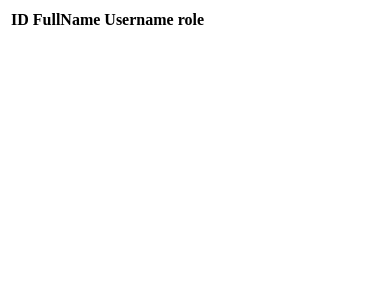
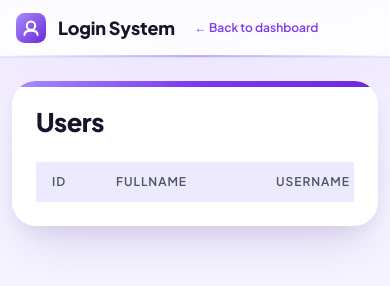
Before and after one commit to james-sed/login-system-grupo, a website: page public/view-users.html in a window 390 px wide. Drawn offline with Linux system fonts and the light colour scheme; no server answers.

Commit message:
Redesign Admin view-users UI

```diff
--- /dev/null
+++ b/public/css/view-users.css
@@ -0,0 +1,383 @@
+:root {
+  /* palette — shared with signin.css / dashboard.css */
+  --color-bg: #f5f3ff;
+  --color-bg-glow: rgba(124, 58, 237, 0.14);
+  --color-surface: #ffffff;
+  --color-text: #17132b;
+  --color-text-muted: #4b5563;
+  --color-placeholder: #6b7280;
+  --color-border: #ebe7ff;
+  --color-input-border: #d6d1ec;
+  --color-accent: #7c3aed;
+  --color-accent-strong: #6d28d9;
+  --color-accent-light: #a78bfa;
+  --color-accent-soft: #ede9fe;
+  --color-accent-border: #ddd6fe;
+  --color-danger: #dc2626;
+  --color-danger-hover: #fef2f2;
+  --color-topbar-bg: rgba(255, 255, 255, 0.85);
+
+  /* spacing */
+  --space-2xs: 0.25rem;
+  --space-xs: 0.5rem;
+  --space-sm: 0.75rem;
+  --space-md: 1rem;
+  --space-lg: 1.5rem;
+  --space-xl: 2.5rem;
+  --space-2xl: 3rem;
+  --card-padding: 40px;
+
+  /* radii + shadows */
+  --radius-sm: 10px;
+  --radius-md: 16px;
+  --radius-lg: 24px;
+  --radius-pill: 999px;
+  --shadow-topbar: 0 1px 0 rgba(76, 29, 149, 0.06);
+  --shadow-card: 0 24px 48px -16px rgba(76, 29, 149, 0.2),
+    0 8px 20px rgba(23, 19, 43, 0.05);
+
+  /* type */
+  --font: "Plus Jakarta Sans", Arial, Helvetica, sans-serif;
+  --fs-xs: 0.75rem;
+  --fs-sm: 0.875rem;
+  --fs-md: 1rem;
+  --fs-lg: 1.125rem;
+  --fs-heading: clamp(1.6rem, 5vw, 2rem);
+
+  --ease: cubic-bezier(0.22, 1, 0.36, 1);
+}
+
+* {
+  box-sizing: border-box;
+}
+
+body {
+  display: flex;
+  flex-direction: column;
+  min-height: 100vh;
+  margin: 0;
+  font-family: var(--font);
+  color: var(--color-text);
+  background:
+    radial-gradient(700px 360px at 50% -10%, var(--color-bg-glow), transparent 70%),
+    var(--color-bg);
+}
+
+.topbar {
+  position: relative;
+  display: flex;
+  align-items: center;
+  justify-content: space-between;
+  gap: var(--space-md);
+  padding: 0.9rem var(--space-xl);
+  background: var(--color-topbar-bg);
+  backdrop-filter: blur(8px);
+  border-bottom: 1px solid var(--color-border);
+  box-shadow: var(--shadow-topbar);
+  animation: rise-in 0.45s var(--ease) both;
+}
+
+.topbar::after {
+  content: "";
+  position: absolute;
+  left: 0;
+  right: 0;
+  bottom: -1px;
+  height: 2px;
+  background: linear-gradient(
+    90deg,
+    transparent,
+    var(--color-accent-light),
+    transparent
+  );
+  opacity: 0.7;
+}
+
+.topbar-brand {
+  display: flex;
+  align-items: center;
+  flex-wrap: wrap;
+  gap: var(--space-sm);
+}
+
+.brand-mark {
+  flex-shrink: 0;
+  display: block;
+}
+
+.brand-name {
+  font-size: var(--fs-lg);
+  font-weight: 800;
+  letter-spacing: -0.01em;
+  color: var(--color-text);
+}
+
+.topbar-back {
+  display: inline-flex;
+  align-items: center;
+  padding: var(--space-2xs) var(--space-xs);
+  font-size: var(--fs-sm);
+  font-weight: 600;
+  color: var(--color-accent);
+  text-decoration: none;
+  background: transparent;
+  border-radius: var(--radius-sm);
+  transition: background-color 0.2s ease, color 0.2s ease;
+}
+
+.topbar-back:hover {
+  color: var(--color-accent-strong);
+  background: var(--color-accent-soft);
+}
+
+.topbar-back:focus-visible {
+  outline: 2px solid var(--color-accent);
+  outline-offset: 2px;
+}
+
+.users-main {
+  flex: 1;
+  display: flex;
+  align-items: flex-start;
+  justify-content: center;
+  padding: var(--space-xl) var(--space-md);
+}
+
+.users-card {
+  position: relative;
+  width: 100%;
+  max-width: 960px;
+  overflow: hidden;
+  background: var(--color-surface);
+  border-radius: var(--radius-lg);
+  box-shadow: var(--shadow-card);
+  animation: rise-in 0.55s var(--ease) 0.08s both;
+}
+
+.users-card::before {
+  content: "";
+  position: absolute;
+  top: 0;
+  left: 0;
+  right: 0;
+  height: 6px;
+  background: linear-gradient(
+    90deg,
+    var(--color-accent-light),
+    var(--color-accent),
+    var(--color-accent-strong)
+  );
+}
+
+.card-body {
+  padding: var(--card-padding);
+}
+
+.page-title {
+  margin: 0 0 var(--space-lg);
+  font-size: var(--fs-heading);
+  font-weight: 800;
+  letter-spacing: -0.02em;
+  color: var(--color-text);
+}
+
+.table-wrap {
+  overflow-x: auto;
+}
+
+#usersTable {
+  width: 100%;
+  min-width: 640px;
+  table-layout: fixed;
+  border-collapse: separate;
+  border-spacing: 0;
+}
+
+#usersTable th,
+#usersTable td {
+  padding: var(--space-sm) var(--space-md);
+  text-align: left;
+  vertical-align: middle;
+}
+
+#usersTable thead th {
+  font-size: var(--fs-xs);
+  font-weight: 600;
+  letter-spacing: 0.08em;
+  text-transform: uppercase;
+  color: var(--color-text-muted);
+  background: var(--color-accent-soft);
+  border-bottom: 1px solid var(--color-border);
+  white-space: nowrap;
+}
+
+#usersTable th:nth-child(1) {
+  width: 10%;
+}
+
+#usersTable th:nth-child(2) {
+  width: 25%;
+}
+
+#usersTable th:nth-child(3) {
+  width: 25%;
+}
+
+#usersTable th:nth-child(4) {
+  width: 14%;
+}
+
+#usersTable th:nth-child(5) {
+  width: 26%;
+}
+
+#usersTable thead th:nth-child(5),
+#usersTable tbody td:nth-child(5) {
+  text-align: center;
+}
+
+#usersTable tbody td {
+  font-size: var(--fs-sm);
+  color: var(--color-text);
+  border-bottom: 1px solid var(--color-border);
+  transition: background-color 0.15s ease;
+}
+
+#usersTable tbody td:nth-child(1) {
+  color: var(--color-text-muted);
+}
+
+#usersTable tbody td:nth-child(-n + 3) {
+  overflow: hidden;
+  text-overflow: ellipsis;
+  white-space: nowrap;
+}
+
+#usersTable tbody tr:last-child td {
+  border-bottom: none;
+}
+
+#usersTable tbody tr:hover td {
+  background: var(--color-bg);
+}
+
+#usersTable tbody td:nth-child(4) {
+  position: relative;
+  z-index: 0;
+  text-align: center;
+  font-size: var(--fs-xs);
+  font-weight: 700;
+  letter-spacing: 0.08em;
+  text-transform: uppercase;
+  color: var(--color-accent-strong);
+  white-space: nowrap;
+}
+
+#usersTable tbody td:nth-child(4)::before {
+  content: "";
+  position: absolute;
+  top: 50%;
+  left: var(--space-xs);
+  right: var(--space-xs);
+  height: calc(var(--fs-xs) + var(--space-md));
+  transform: translateY(-50%);
+  background: var(--color-accent-soft);
+  border: 1px solid var(--color-accent-border);
+  border-radius: var(--radius-pill);
+  z-index: -1;
+}
+
+#usersTable tbody td:nth-child(5) {
+  white-space: nowrap;
+}
+
+#usersTable tbody td:nth-child(5) button {
+  display: inline-flex;
+  align-items: center;
+  justify-content: center;
+  padding: 0.45rem 0.9rem;
+  font-family: inherit;
+  font-size: var(--fs-xs);
+  font-weight: 700;
+  line-height: 1.3;
+  background: transparent;
+  border-radius: var(--radius-sm);
+  cursor: pointer;
+  white-space: nowrap;
+  transition: background-color 0.2s ease, color 0.2s ease,
+    transform 0.15s ease;
+}
+
+.editBtn {
+  margin-right: var(--space-xs);
+  color: var(--color-text-muted);
+  border: 1px solid var(--color-input-border);
+}
+
+.editBtn:hover {
+  color: var(--color-text);
+  background: var(--color-bg);
+}
+
+.editBtn:focus-visible {
+  outline: 2px solid var(--color-accent);
+  outline-offset: 2px;
+}
+
+.deleteBtn {
+  color: var(--color-danger);
+  border: 1px solid var(--color-danger);
+}
+
+.deleteBtn:hover {
+  background: var(--color-danger-hover);
+}
+
+.deleteBtn:focus-visible {
+  outline: 2px solid var(--color-danger);
+  outline-offset: 2px;
+}
+
+#usersTable tbody td:nth-child(5) button:active {
+  transform: scale(0.97);
+}
+
+@keyframes rise-in {
+  from {
+    opacity: 0;
+    transform: translateY(14px);
+  }
+  to {
+    opacity: 1;
+    transform: translateY(0);
+  }
+}
+
+@media (prefers-reduced-motion: reduce) {
+  *,
+  *::before,
+  *::after {
+    animation-duration: 0.01ms !important;
+    animation-delay: 0ms !important;
+    animation-iteration-count: 1 !important;
+    transition-duration: 0.01ms !important;
+  }
+}
+
+@media (max-width: 400px) {
+  .topbar {
+    padding: 0.8rem var(--space-md);
+  }
+
+  .topbar-back {
+    font-size: var(--fs-xs);
+  }
+
+  .users-main {
+    padding: var(--space-lg) var(--space-sm);
+  }
+
+  .card-body {
+    padding: var(--space-lg);
+  }
+}
--- a/public/view-users.html
+++ b/public/view-users.html
@@ -4,8 +4,57 @@
     <meta charset="UTF-8" />
     <meta name="viewport" content="width=device-width, initial-scale=1.0" />
     <title>Document</title>
+    <link rel="preconnect" href="https://fonts.googleapis.com" />
+    <link rel="preconnect" href="https://fonts.gstatic.com" crossorigin />
+    <link
+      href="https://fonts.googleapis.com/css2?family=Plus+Jakarta+Sans:wght@500;600;700;800&display=swap"
+      rel="stylesheet"
+    />
+    <link rel="stylesheet" href="css/view-users.css" />
   </head>
   <body>
+    <header class="topbar">
+      <div class="topbar-brand">
+        <svg
+          class="brand-mark"
+          width="30"
+          height="30"
+          viewBox="0 0 32 32"
+          fill="none"
+          aria-hidden="true"
+        >
+          <rect width="32" height="32" rx="9" fill="url(#brandGrad)" />
+          <path
+            d="M16 9a4.5 4.5 0 100 9 4.5 4.5 0 000-9zm-7 14.5c0-3.1 3.1-4.7 7-4.7s7 1.6 7 4.7"
+            stroke="#ffffff"
+            stroke-width="2.2"
+            stroke-linecap="round"
+          />
+          <defs>
+            <linearGradient
+              id="brandGrad"
+              x1="0"
+              y1="0"
+              x2="32"
+              y2="32"
+              gradientUnits="userSpaceOnUse"
+            >
+              <stop stop-color="#a78bfa" />
+              <stop offset="1" stop-color="#6d28d9" />
+            </linearGradient>
+          </defs>
+        </svg>
+        <span class="brand-name">Login System</span>
+        <a href="/dashboard.html" class="topbar-back">← Back to dashboard</a>
+      </div>
+    </header>
+
+    <main class="users-main">
+      <section class="users-card">
+        <div class="card-body">
+          <h1 class="page-title">Users</h1>
+
+          <div class="table-wrap">
             <!-- Users data table -->
             <table id="usersTable">
               <thead>
@@ -14,10 +63,16 @@
                   <th>FullName</th>
                   <th>Username</th>
                   <th>role</th>
+                  <th>Actions</th>
                 </tr>
               </thead>
               <tbody></tbody>
             </table>
+          </div>
+        </div>
+      </section>
+    </main>
+
     <script src="js/admin.js"></script>
   </body>
 </html>
```
Also changed, not shown: db.js (+15 -9 lines), 1 other file. Lines whose indentation alone changed are shown as unchanged.
